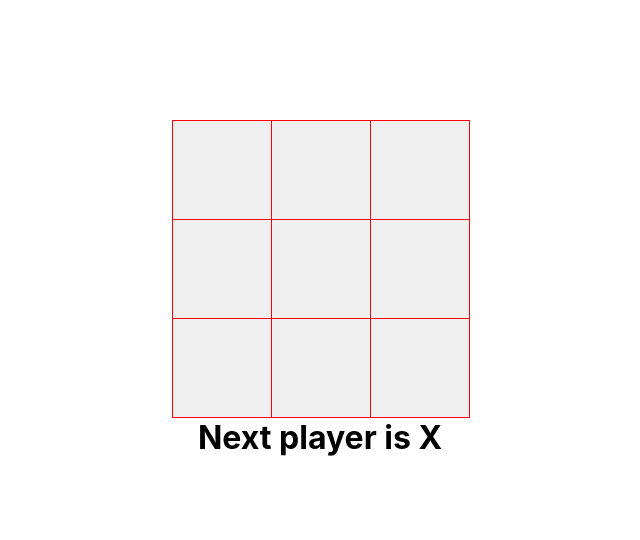
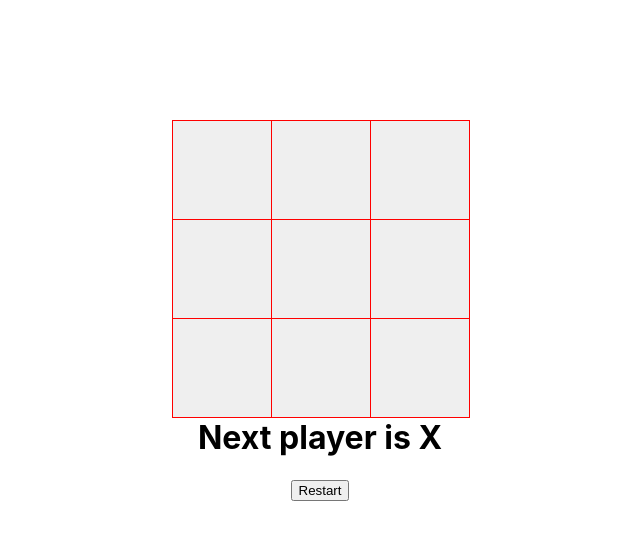
Before and after one commit to GrzegorzKopacki/ReactShortProjects, a React (Vite) app in the folder ReactShortProjects/: page / in a window 1280 px wide. Shown: the top 540 px of the page, without its empty margins (320-960 px from the left). Built offline with nearby package versions, Linux system fonts and the light colour scheme; the HTML template or start-up script is replaced by a standard one.

Commit message:
added restatrt button and function to handle this button

```diff
--- a/ReactShortProjects/src/components/TicTacToe/index.jsx
+++ b/ReactShortProjects/src/components/TicTacToe/index.jsx
@@ -47,6 +47,11 @@ export default function TicTacToe() {
 		setSquares(cpySquares);
 	}
 
+	function handleRestart() {
+		setIsXTurn(true);
+		setSquares(Array(9).fill(""));
+	}
+
 	useEffect(() => {
 		if (!getWinner(squares) && squares.every((item) => item !== "")) {
 			setStatus("This is a draw! Please restart the game");
@@ -75,6 +80,7 @@ export default function TicTacToe() {
 				<Square value={squares[8]} onClick={() => handleClick(8)} />
 			</div>
 			<h1>{status}</h1>
+			<button onClick={handleRestart}>Restart</button>
 		</div>
 	);
 }
```
